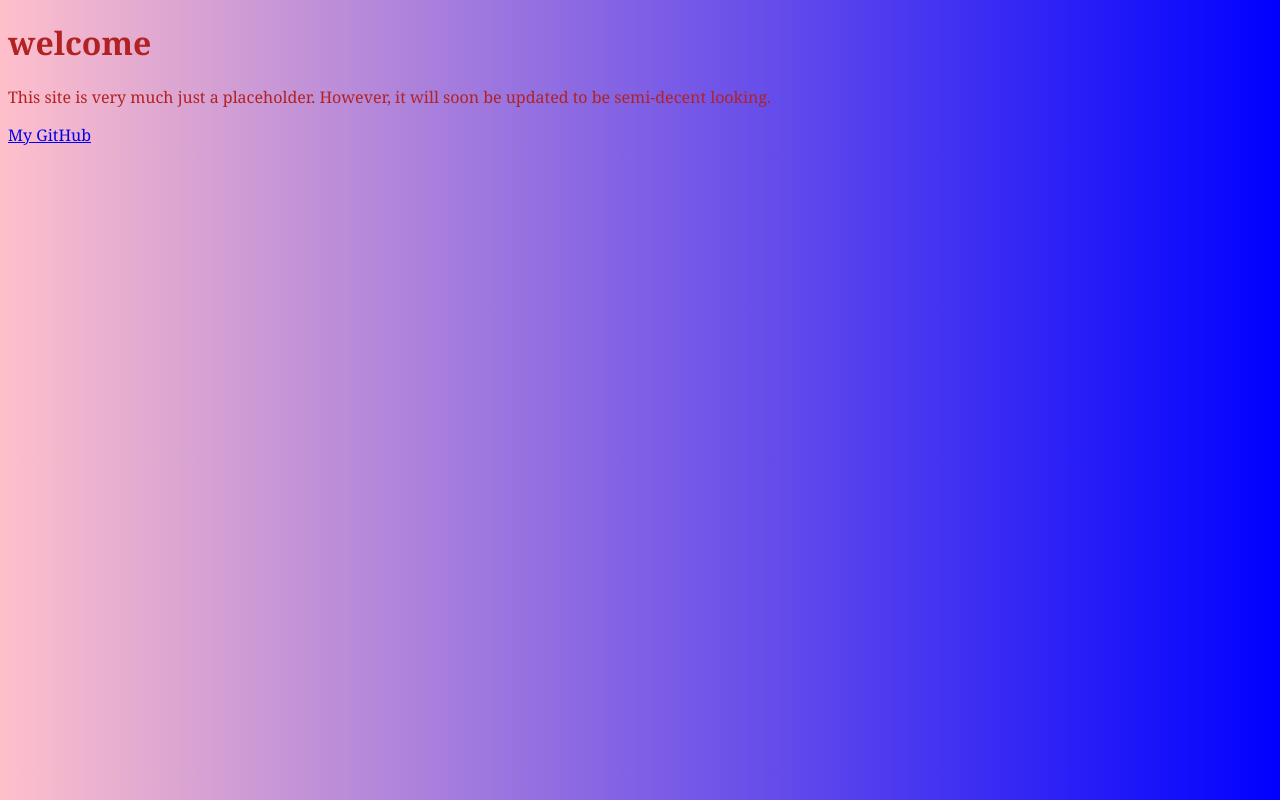
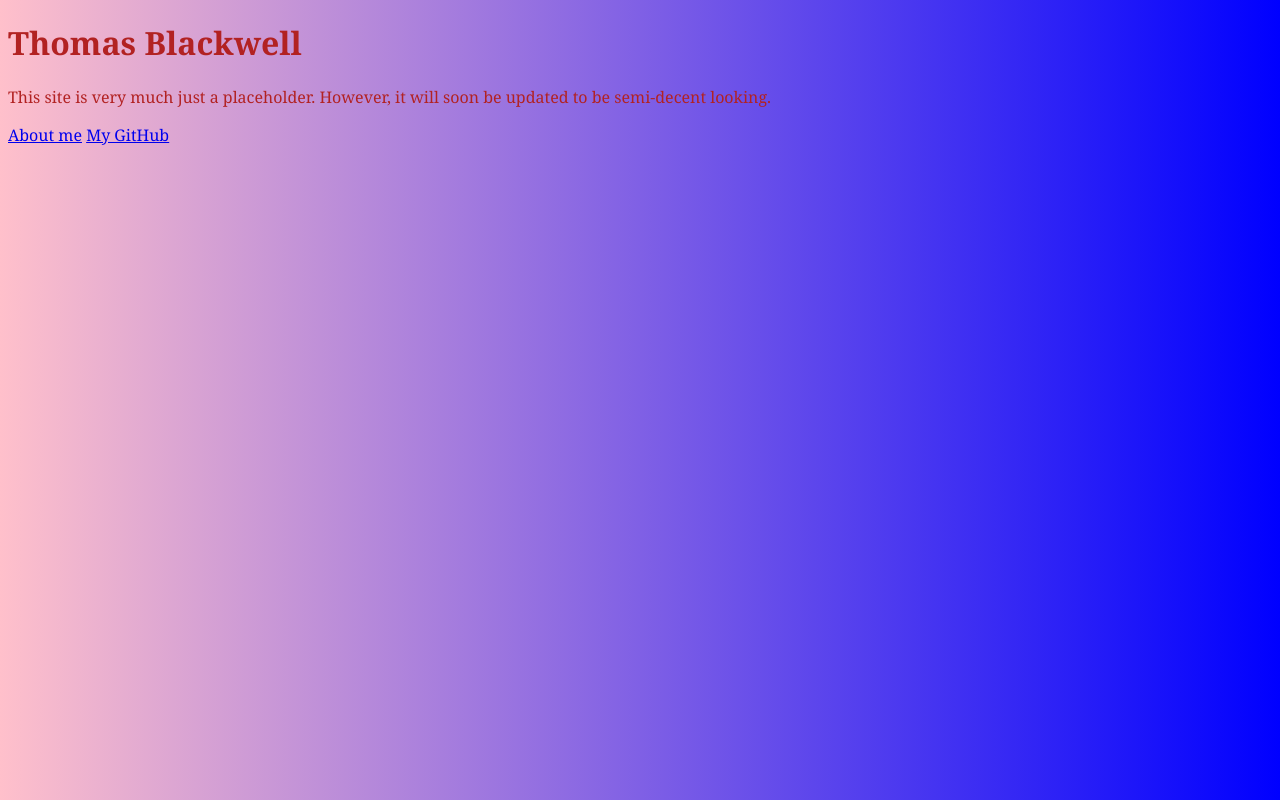
Before and after one commit to tablackwell/tablackwell.github.io, a plain HTML site: page index.html in a window 1280 px wide. Drawn offline with Linux system fonts and the light colour scheme.

Commit message:
Added an about page and corresponding style sheet

```diff
--- a/index.html
+++ b/index.html
@@ -5,8 +5,9 @@
 	<link rel="stylesheet" type="text/css" href="/resources/css/indexStyle.css">
 </head>
 <body>
-	<h1>welcome</h1>
+	<h1>Thomas Blackwell</h1>
 	<p>This site is very much just a placeholder. However, it will soon be updated to be semi-decent looking.</p>
+	<a href="about.html">About me</a>
 	<a href="https://github.com/tablackwell">My GitHub</a>
 
 	</body>
```
Also changed, not shown: about.html (added, +12 -0 lines), resources/css/aboutMeStyle.css (added).
